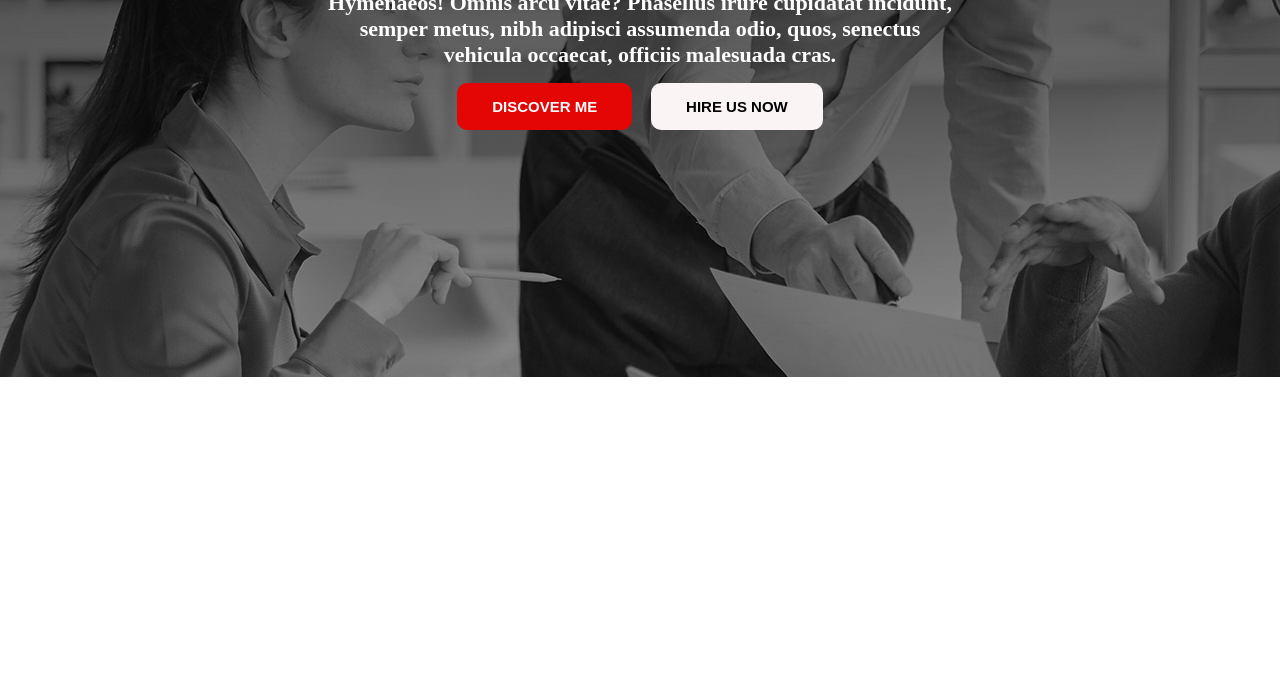
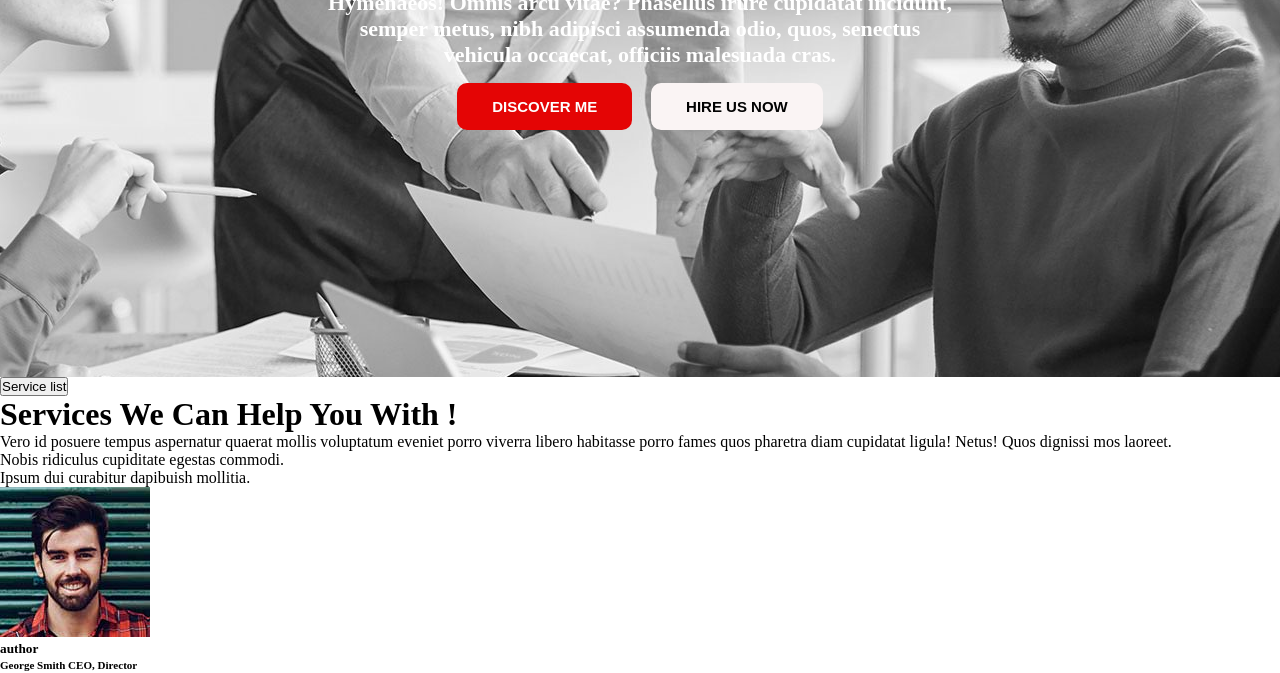
Before and after one commit to mdjewel999/digital-agency, a plain HTML site: page index.html in a window 1280 px wide. Shown: the part 512-1185 px from the top of the page. Before the commit the page ends 889 px from the top, so only its background shows below. Drawn offline with Linux system fonts and the light colour scheme.

Commit message:
updeta-code

```diff
--- a/index.html
+++ b/index.html
@@ -37,5 +37,30 @@
            </div>
         </div>
     </div>
+    <div class="service-container">
+        <div class="service-left-container">
+            <div class="service-detalise">
+                <button>Service list</button>
+                <h1><span>Services</span> We Can Help You With ! </h1>
+                <p>Vero id posuere tempus aspernatur quaerat mollis voluptatum eveniet porro viverra libero habitasse porro fames quos pharetra diam cupidatat ligula! Netus! Quos dignissi mos laoreet. </p>
+                <ul>
+                    <li>Nobis ridiculus cupiditate egestas commodi.</li>
+                    <li>Ipsum dui curabitur dapibuish mollitia.</li>
+                </ul>
+                <div class="autore-detalis">
+                    <div>
+                        <img src="asset/image/author.jpg" alt="">
+                    </div>
+                    <div>
+                        <h5> author <br>
+                           <small> George Smith
+                            CEO, Director</small>
+                            </h5>
+                    </div>
+                </div>
+            </div>
+        </div>
+        <div class="service-right-container"></div>
+    </div>
   </body>
 </html>
--- a/styles/style.css
+++ b/styles/style.css
@@ -22,12 +22,15 @@
   padding: 5px;
   font-weight: bold;
 }
-/* banner-container-style */
+/*----------------------------
+ banner-container-style
+  */
 .banner-container{
 width: 100%;
 height: 100vh;
 background-image: url("../asset/image/background.jpg"),  linear-gradient(rgba(2, 2, 2, 0.904),rgba(0, 0, 0, 0.4));
-background-blend-mode: overlay;
+/* background-blend-mode: overlay; */
+background-position: center;
 display: flex;
 justify-content: center;
 align-items: center;
```
